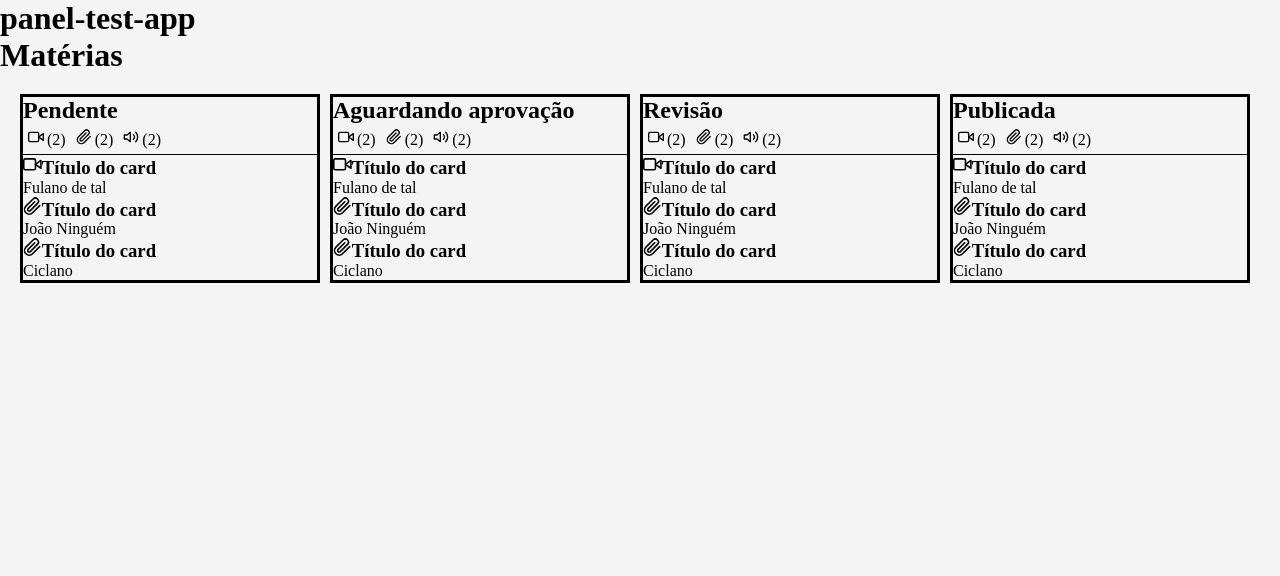
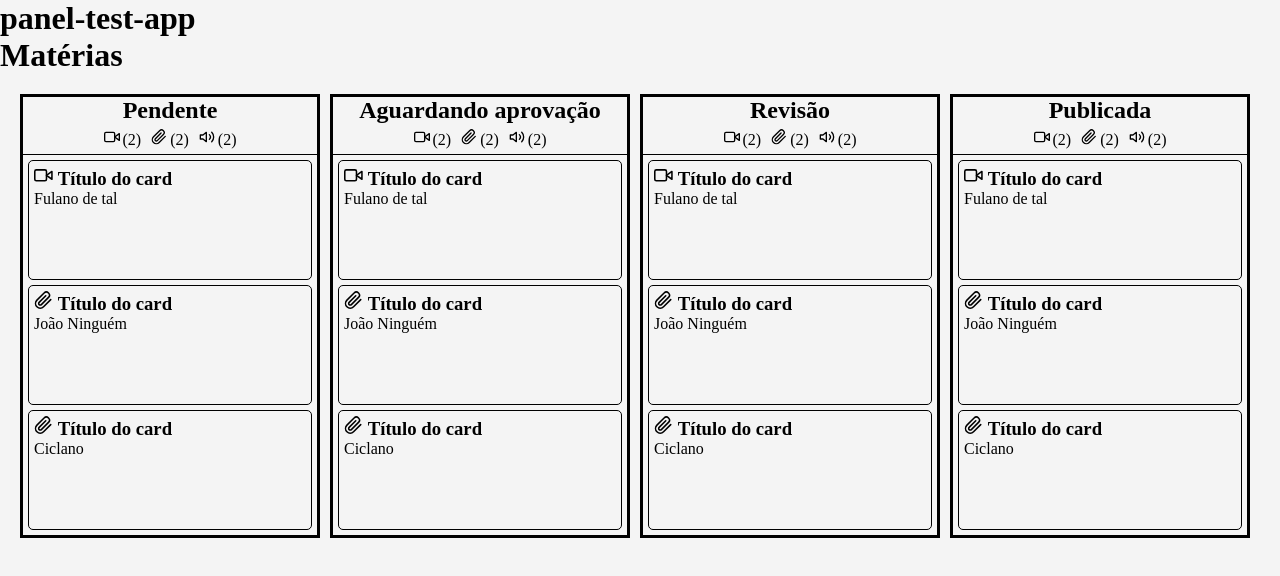
Before and after one commit to ahnucl/panel-test-app, a React (Create React App) app: page /panel/1 in a window 1280 px wide. Shown: the top 576 px of the page. Built offline with nearby package versions, Linux system fonts and the light colour scheme.

Commit message:
Esboço cards

```diff
--- a/src/pages/Panel/styles.ts
+++ b/src/pages/Panel/styles.ts
@@ -9,6 +9,11 @@ export const Container = styled.div`
     border: solid;
     display: flex;
     justify-content: center;
+
+    h2 {
+      align-self: center;
+    }
+
     flex-direction: column;
 
     & + section {
@@ -18,10 +23,10 @@ export const Container = styled.div`
 `;
 
 export const TypesContainer = styled.div`
-  /** Types Block */
   border-bottom: solid 1px;
-  /* max-height: 35px; */
+
   display: flex;
+  justify-content: center;
 
   div {
     margin: 5px;
@@ -34,6 +39,17 @@ export const TypesContainer = styled.div`
 
 export const CardsContainer = styled.div`
   > div {
-    /** Cards */
+    /** Card */
+
+    height: 120px;
+    padding: 5px;
+    margin: 5px;
+
+    border: solid 1px;
+    border-radius: 5px;
+  }
+
+  svg {
+    margin-right: 5px;
   }
 `;
```
